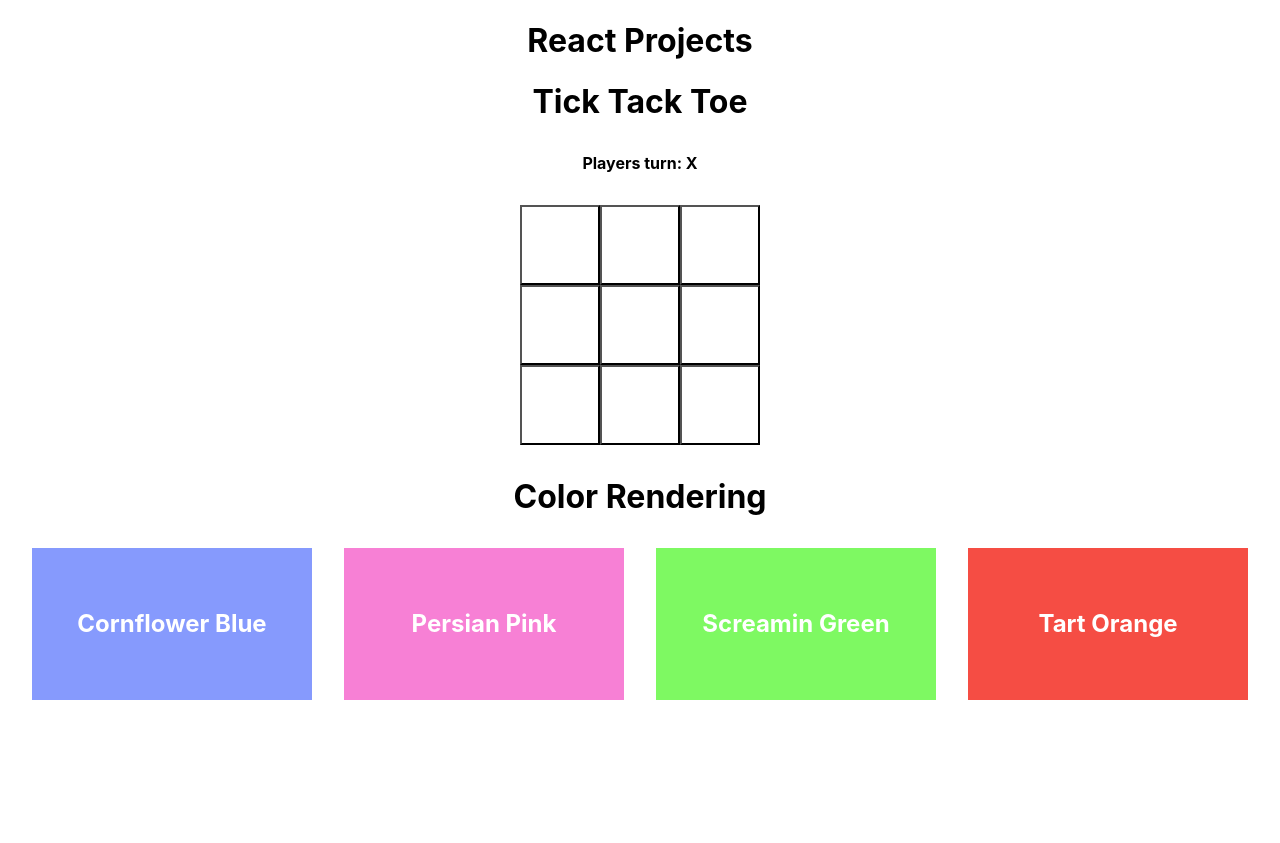
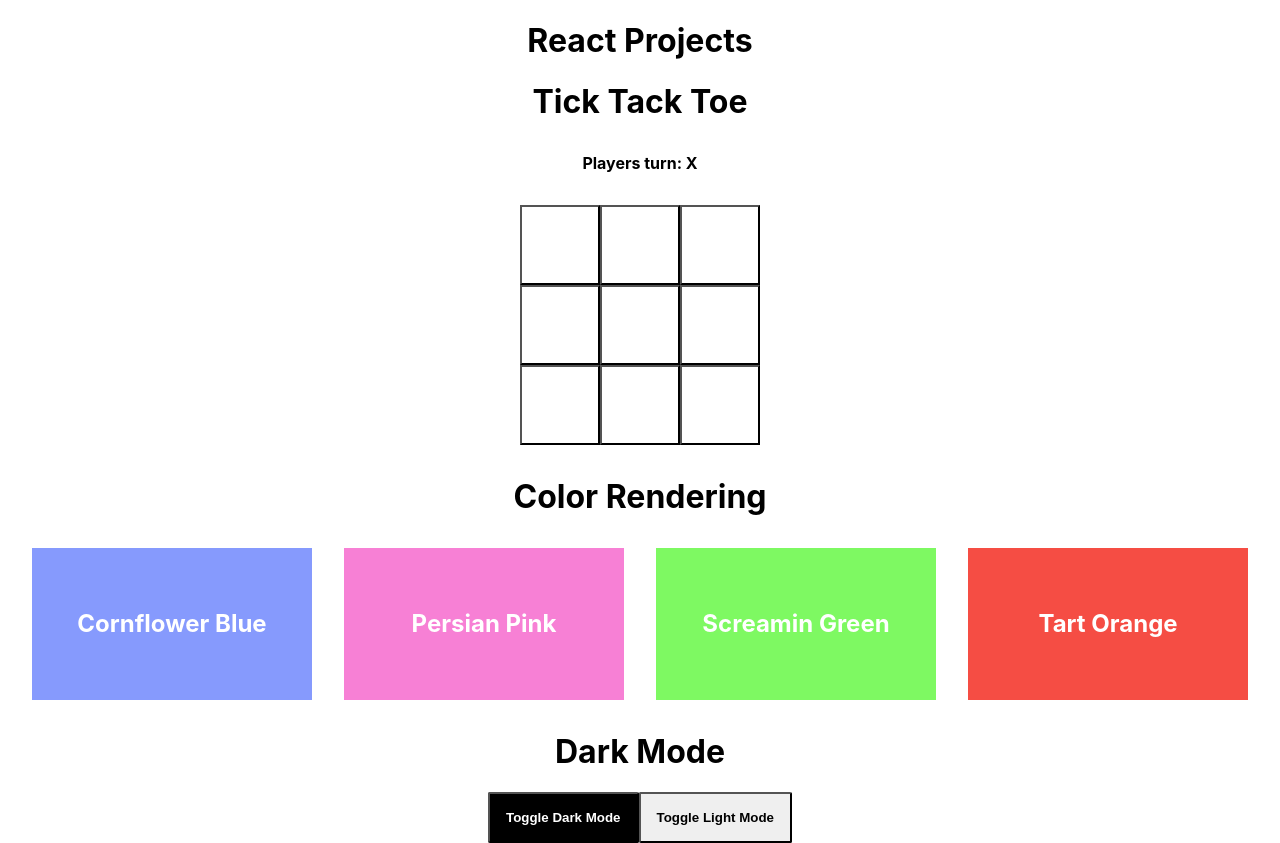
Before and after one commit to ngearing/react-projects, a React (Create React App) app: page / in a window 1280 px wide. Before the commit the page ends 800 px from the top, so only its background shows below. Built offline with nearby package versions, Linux system fonts and the light colour scheme.

Commit message:
Add - dark mode

```diff
--- a/src/App.js
+++ b/src/App.js
@@ -1,6 +1,7 @@
 import "./App.css";
 import TickTack from "./pages/1-ticktacktoe";
 import ColorRendered from "./pages/2-colorRenderer";
+import DarkMode from "./pages/3-darkMode";
 
 function App() {
 	return (
@@ -9,6 +10,7 @@ function App() {
 			<TickTack />
 
 			<ColorRendered />
+			<DarkMode />
 		</>
 	);
 }
--- /dev/null
+++ b/src/pages/3-darkMode.jsx
@@ -0,0 +1,27 @@
+import { useState } from "react";
+import "./3-style.css";
+
+export default function DarkMode() {
+	const [darkMode, setDarkMode] = useState(false);
+
+	function toggleDark() {
+		setDarkMode(!darkMode);
+
+		const body = document.querySelector("body");
+		body.classList.toggle("dark-mode");
+	}
+
+	return (
+		<div className="dark-mode">
+			<h1>Dark Mode</h1>
+			<div className="buttons">
+				<button className="button-dark" onClick={toggleDark}>
+					Toggle Dark Mode
+				</button>
+				<button className="button-light" onClick={toggleDark}>
+					Toggle Light Mode
+				</button>
+			</div>
+		</div>
+	);
+}
--- /dev/null
+++ b/src/pages/3-style.css
@@ -0,0 +1,21 @@
+.dark-mode {
+	text-align: center;
+}
+
+body.dark-mode {
+	background-color: darkslategray;
+}
+
+.buttons button {
+	padding: 1rem;
+	border-radius: 2px;
+	font-weight: bold;
+	cursor: pointer;
+}
+
+.button-dark {
+	background-color: black;
+	color: white;
+}
+
+.button-light {}
```
